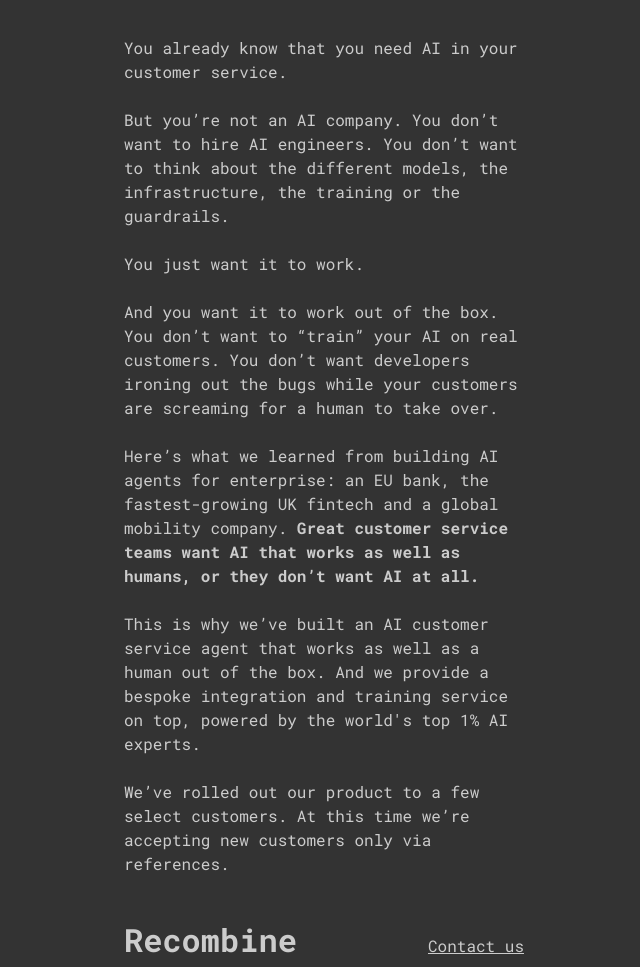
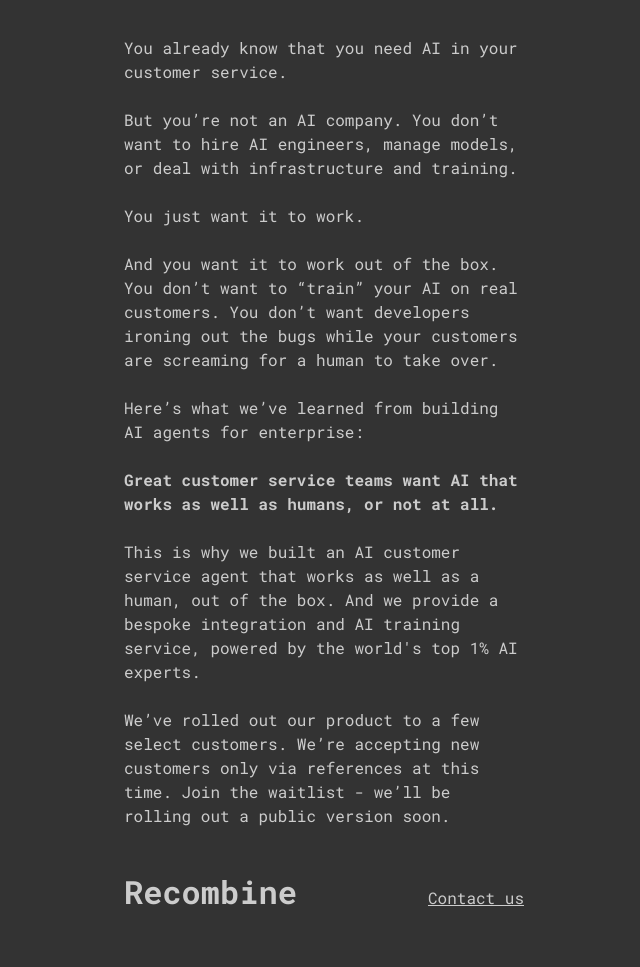
Before and after one commit to recombine-ai/getbuilt-ai.github.io, a plain HTML site: page index.html in a window 1280 px wide. Shown: the whole page, without its empty margins (316-956 px from the left). After the commit the page ends 936 px from the top, so only its background shows below. Drawn offline with Linux system fonts and the light colour scheme.

Commit message:
Update index.html

```diff
--- a/index.html
+++ b/index.html
@@ -57,19 +57,22 @@
 </head>
 <body>
     <div class="container">
+
         <p>You already know that you need AI in your customer service.</p>
 
-        <p>But you’re not an AI company. You don’t want to hire AI engineers. You don’t want to think about the different models, the infrastructure, the training or the guardrails.</p>
+        <p>But you’re not an AI company. You don’t want to hire AI engineers, manage models, or deal with infrastructure and training.</p>
 
         <p>You just want it to work.</p>
 
         <p>And you want it to work out of the box. You don’t want to “train” your AI on real customers. You don’t want developers ironing out the bugs while your customers are screaming for a human to take over.</p>
 
-        <p>Here’s what we learned from building AI agents for enterprise: an EU bank, the fastest-growing UK fintech and a global mobility company. <strong>Great customer service teams want AI that works as well as humans, or they don’t want AI at all.</strong></p>
+        <p>Here’s what we’ve learned from building AI agents for enterprise:</p>
 
-        <p>This is why we’ve built an AI customer service agent that works as well as a human out of the box. And we provide a bespoke integration and training service on top, powered by the world's top 1% AI experts.</p>
+        <p><strong>Great customer service teams want AI that works as well as humans, or not at all.</strong></p>
 
-        <p>We’ve rolled out our product to a few select customers. At this time we’re accepting new customers only via references.</p>
+        <p>This is why we built an AI customer service agent that works as well as a human, out of the box. And we provide a bespoke integration and AI training service, powered by the world's top 1% AI experts.</p>
+
+        <p>We’ve rolled out our product to a few select customers. We’re accepting new customers only via references at this time. Join the waitlist - we’ll be rolling out a public version soon.</p>
 
         <div class="footer">
             <div class="logo">Recombine</div>
```
